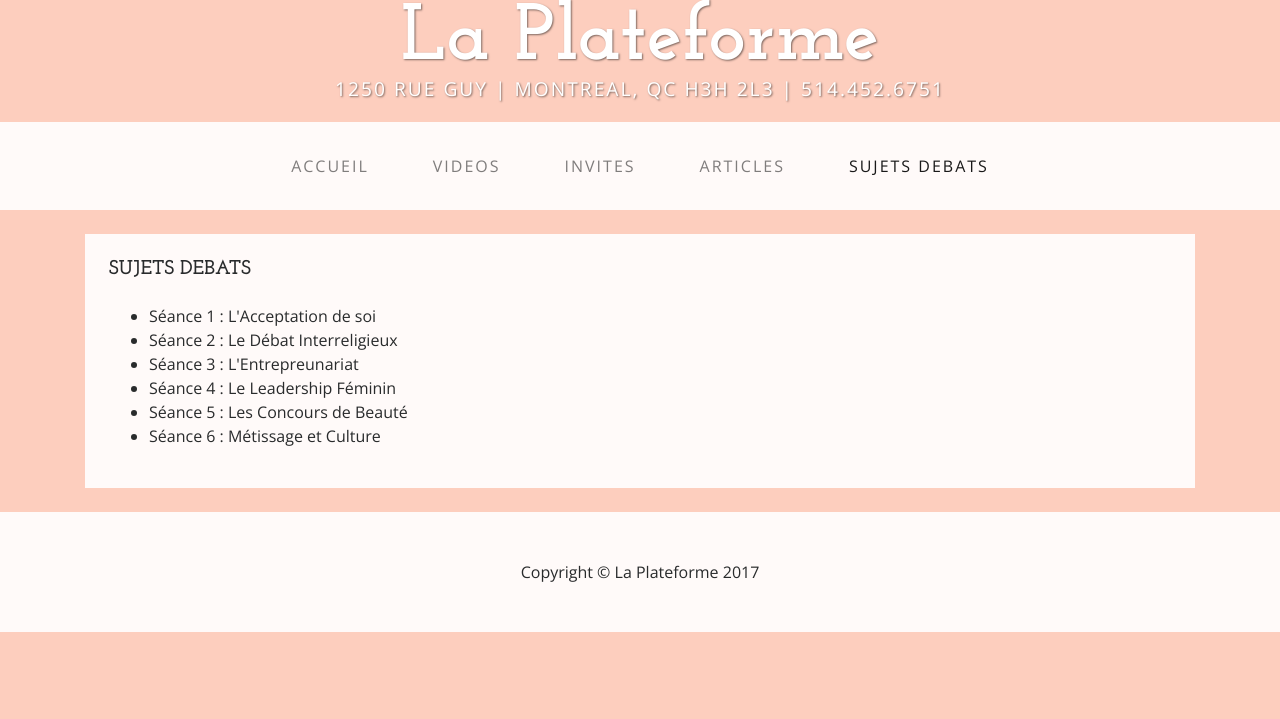
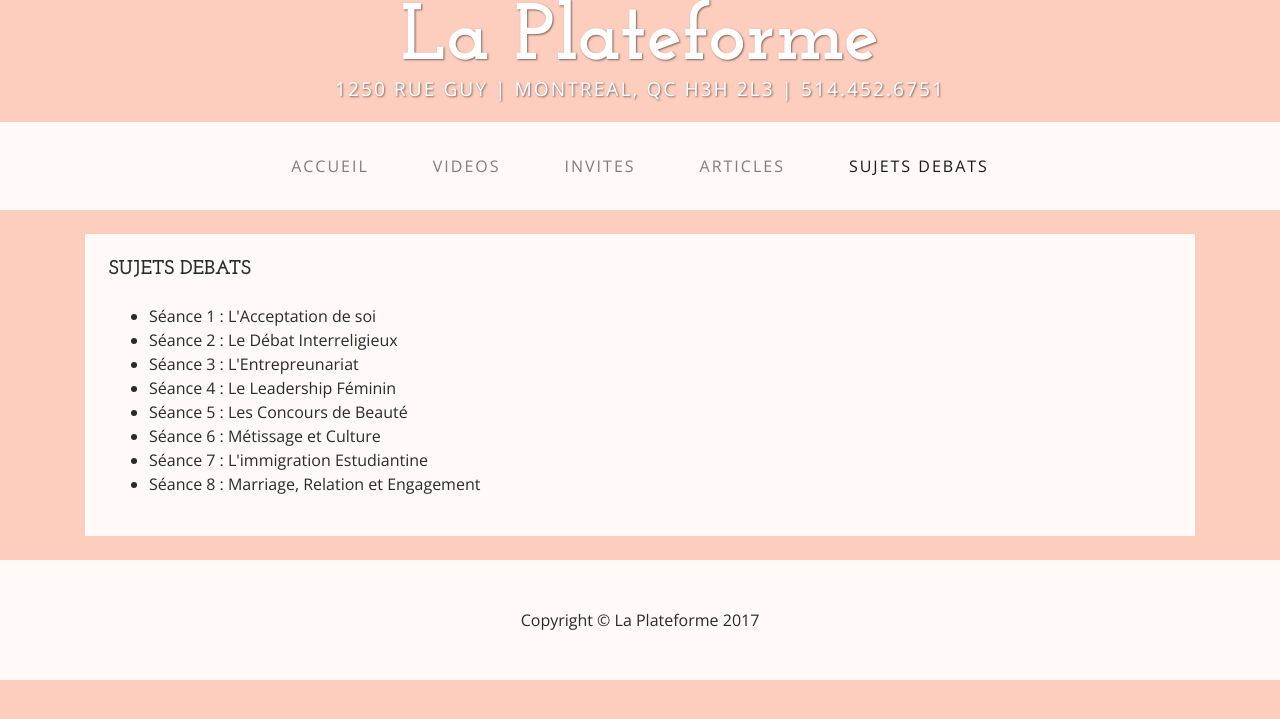
Before and after one commit to kloklo90/laPlateforme, a PHP site: page /debats.html in a window 1280 px wide. Shown: the part 25-744 px from the top of the page. Run offline with PHP 8.4, Linux system fonts and the light colour scheme.

Commit message:
Added material April 22nd

```diff
--- a/css/business-casual.css
+++ b/css/business-casual.css
@@ -6,7 +6,7 @@
 
 body {
     font-family: "Open Sans", Helvetica, Arial, sans-serif;
-    background-color: #FDCEBE;
+    background-color: #FDCDBD;
     -webkit-background-size: cover;
     -moz-background-size: cover;
     background-size: cover;
--- a/debats.html
+++ b/debats.html
@@ -90,6 +90,8 @@
                 <li>Séance 4 : Le Leadership Féminin</li>
                 <li>Séance 5 : Les Concours de Beauté</li>
                 <li>Séance 6 : Métissage et Culture</li>
+                <li>Séance 7 : L'immigration Estudiantine</li>
+                <li>Séance 8 : Marriage, Relation et Engagement</li>
             </ul>
         </div>
     </div>
--- a/index.html
+++ b/index.html
@@ -83,7 +83,7 @@
          <div class="container">
         <div class="bg-faded p-4 my-4">
             <div class="yt-container">
-           <iframe width="560" height="315" src="https://www.youtube.com/embed/kQN46pXxrts" frameborder="0" allowfullscreen></iframe>
+           <iframe width="560" height="315" src="https://www.youtube.com/embed/kD3ElPTfwFY" frameborder="0" allowfullscreen></iframe>
         </div>
     </div>
    <!--Get this out till you get content
```
Also changed, not shown: videos.html (+23 -4 lines).
